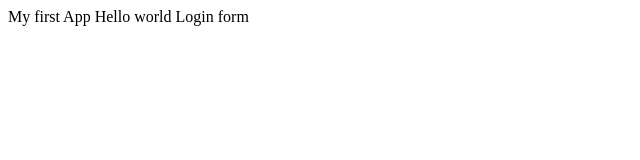
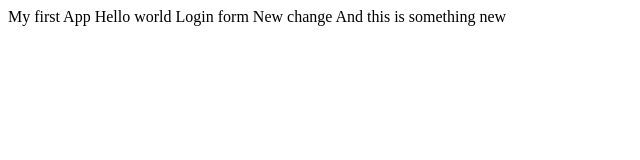
Before and after one commit to stefanslavic/test1, a plain HTML site: page index.html in a window 1280 px wide. Shown: the whole page, without its empty margins (0-640 px from the left). Drawn offline with Linux system fonts and the light colour scheme.

Commit message:
New change

```diff
--- a/index.html
+++ b/index.html
@@ -7,5 +7,7 @@
 	My first App
 	Hello world
 	Login form
+	New change
+	And this is something new
 </body>
 </html>
```
